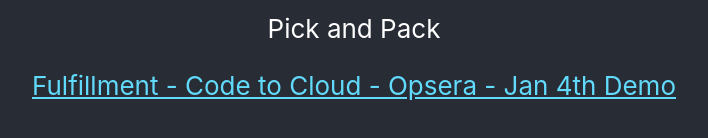
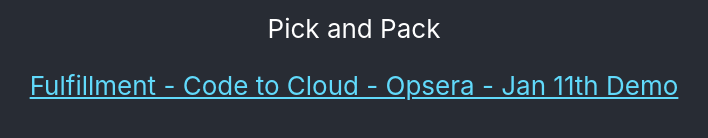
Before and after one commit to sarab-opsera/c2c-opsera-sarab, a React (Create React App) app: page / in a window 1280 px wide. Shown: the part 516-654 px from the top of the page, without its empty margins (286-994 px from the left). Built offline with nearby package versions, Linux system fonts and the light colour scheme.

Commit message:
commit Jan 11th Demo

```diff
--- a/src/App.js
+++ b/src/App.js
@@ -14,7 +14,7 @@
           target="_blank"
           rel="noopener noreferrer"
         >
-          Fulfillment - Code to Cloud - Opsera - Jan 4th Demo
+          Fulfillment - Code to Cloud - Opsera - Jan 11th Demo
         </a>
       </header>
     </div>
```
